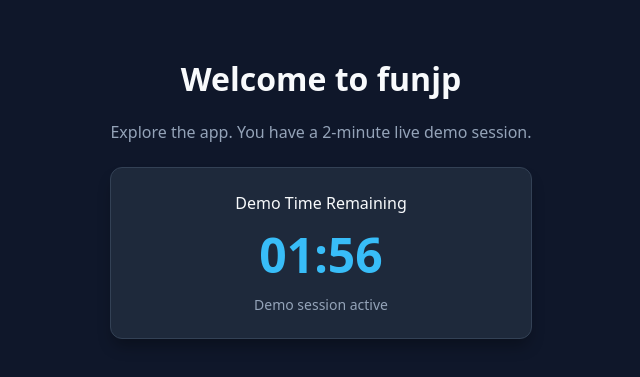
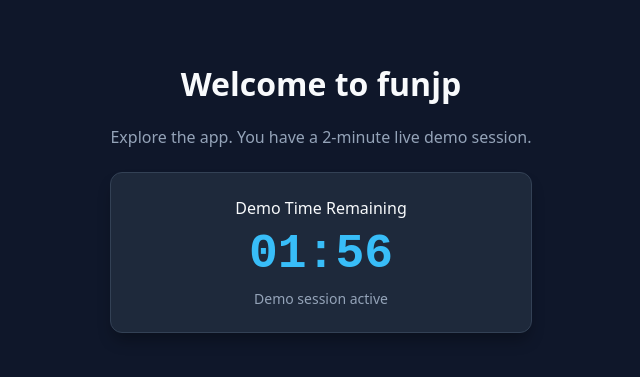
Before and after one commit to engs4h7/funjp, a website: page public/index.html in a window 1280 px wide. Shown: the part 213-590 px from the top of the page, without its empty margins (319-959 px from the left). Drawn offline with Linux system fonts and the light colour scheme.

```diff
--- a/public/index.html
+++ b/public/index.html
@@ -47,7 +47,7 @@
       font-size: 3rem;
       font-weight: 700;
       color: #38bdf8;
-      font-mono: monospace;
+      font-family: monospace;
       margin: 0.5rem 0;
     }
 
```
